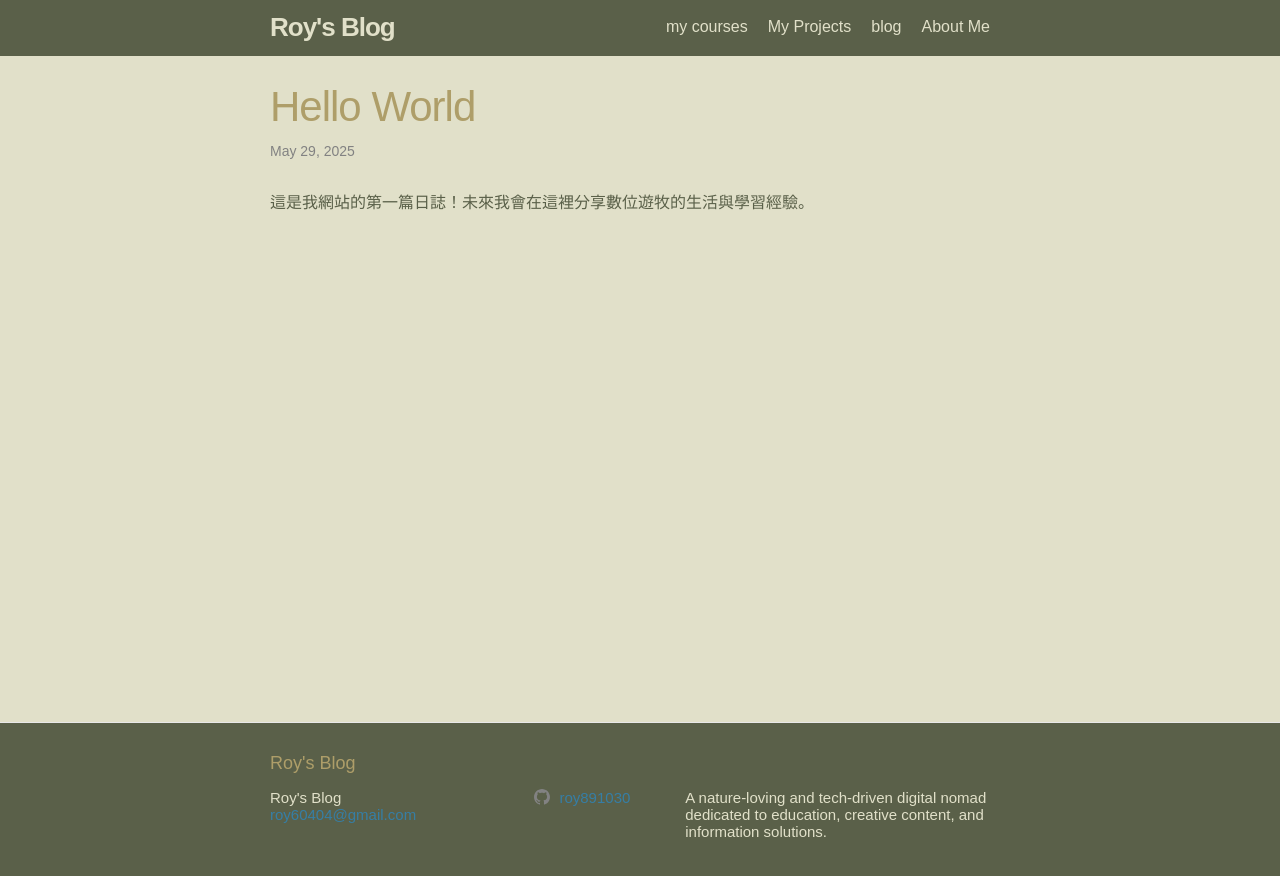
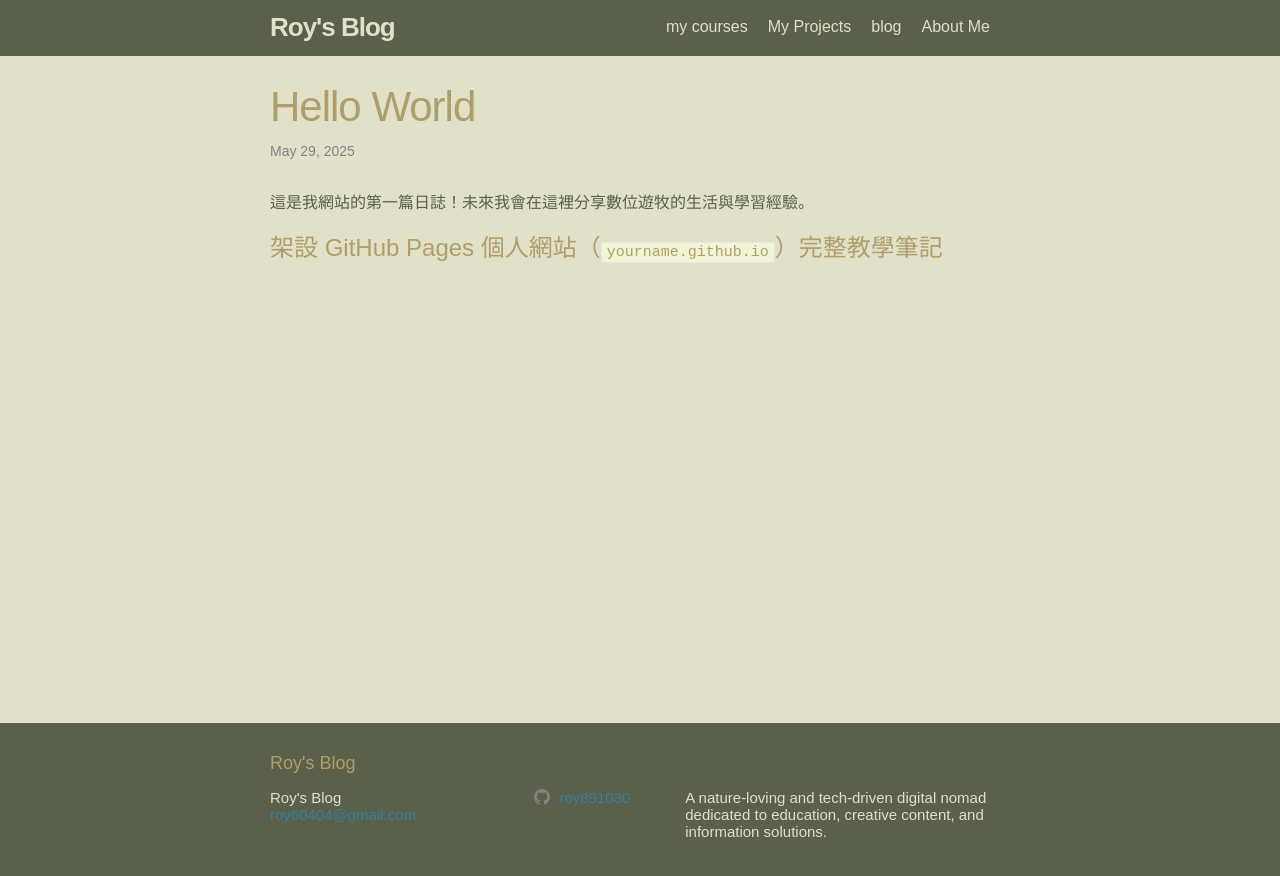
Before and after one commit to roy891030/roy891030.github.io, a Jekyll site: the page built from _posts/2025-05-29-hello-world.md, in a window 1280 px wide. Shown: the top 876 px of the page. Built offline with Jekyll 4.4.1, drawn with Linux system fonts in a browser that asks for light colours; some web fonts are replaced.

Commit message:
5/30 日誌還是顯示不出來 再試２次

```diff
--- a/_posts/2025-05-29-hello-world.md
+++ b/_posts/2025-05-29-hello-world.md
@@ -5,3 +5,4 @@ date: 2025-05-29
 ---
 
 這是我網站的第一篇日誌！未來我會在這裡分享數位遊牧的生活與學習經驗。
+# 架設 GitHub Pages 個人網站（`yourname.github.io`）完整教學筆記
```
